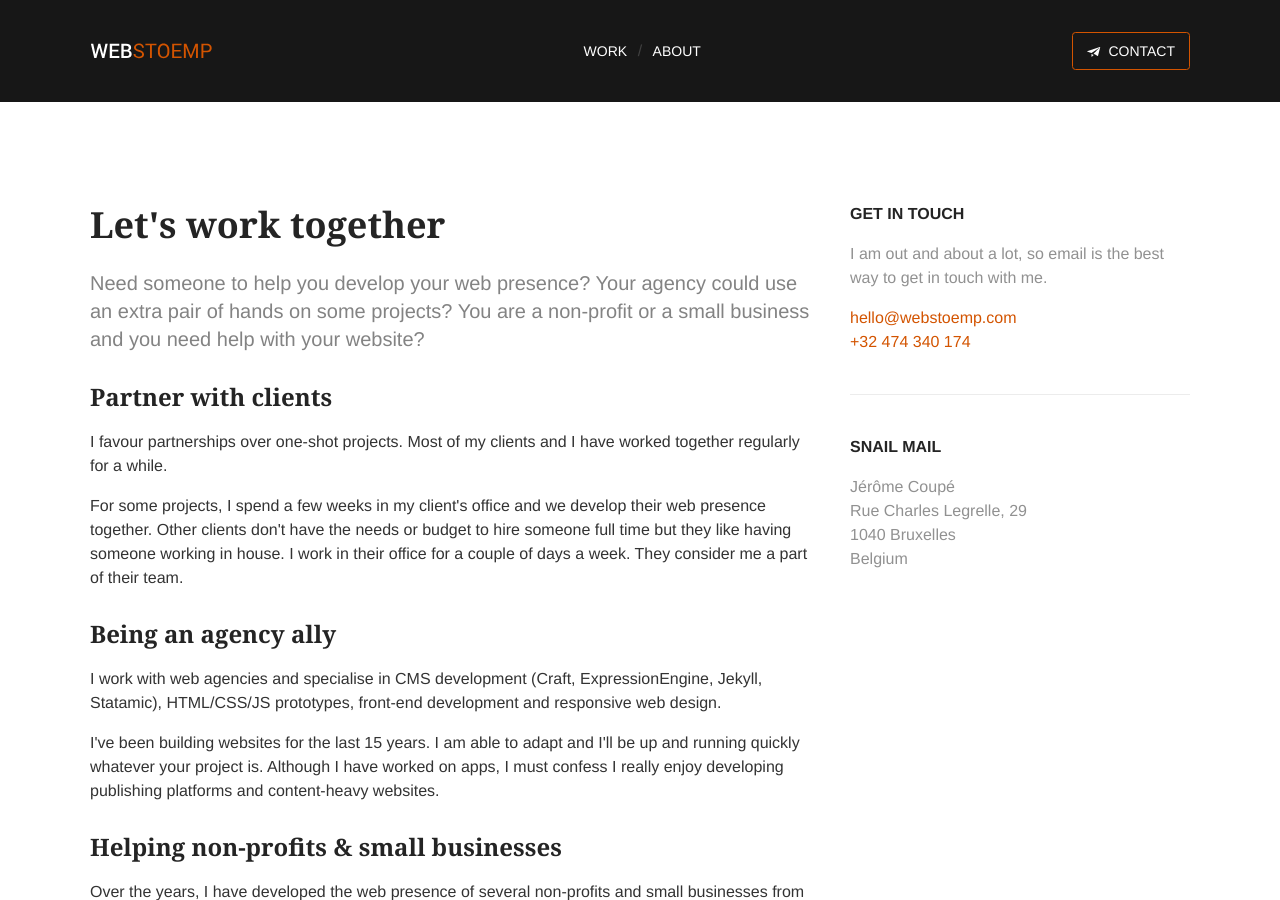
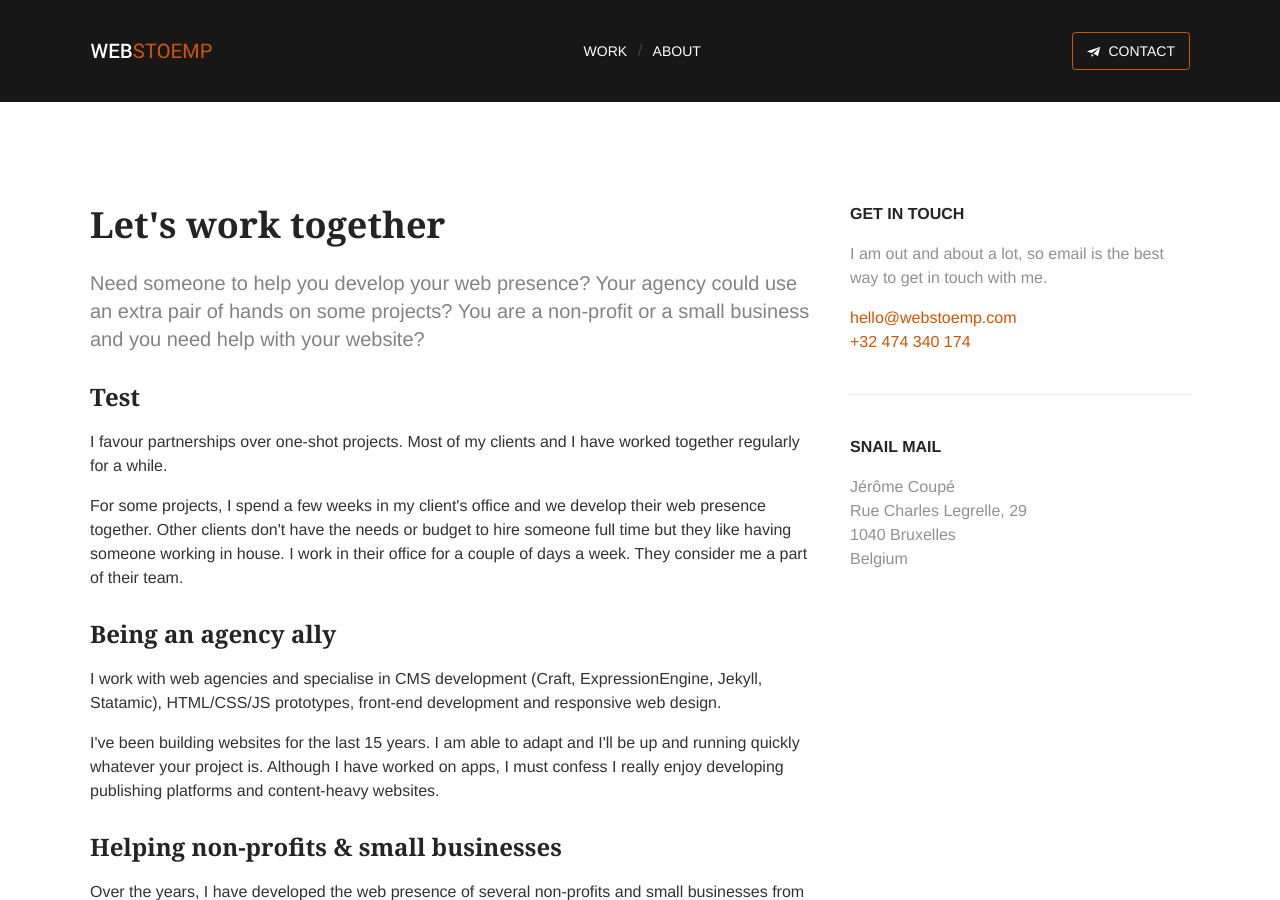
Before and after one commit to lillianhong/lillianhong.github.io, a Jekyll site: the page built from contact/index.html, in a window 1280 px wide and 900 px high. Built offline with Jekyll 4.4.1, drawn with Linux system fonts in a browser that asks for light colours.

Commit message:
Contact Test

```diff
--- a/contact/index.html
+++ b/contact/index.html
@@ -14,7 +14,7 @@ current_nav: contact
         <p>Need someone to help you develop your web presence? Your agency could use an extra pair of hands on some projects? You are a non-profit or a small business and you need help with your website?</p>
       </div>
 
-      <h2>Partner with clients</h2>
+      <h2>Test</h2>
       <p>I favour partnerships over one-shot projects. Most of my clients and I have worked together regularly for a while.</p>
       <p>For some projects, I spend a few weeks in my client's office and we develop their web presence together. Other clients don't have the needs or budget to hire someone full time but they like having someone working in house. I work in their office for a couple of days a week. They consider me a part of their team.</p>
 
```
